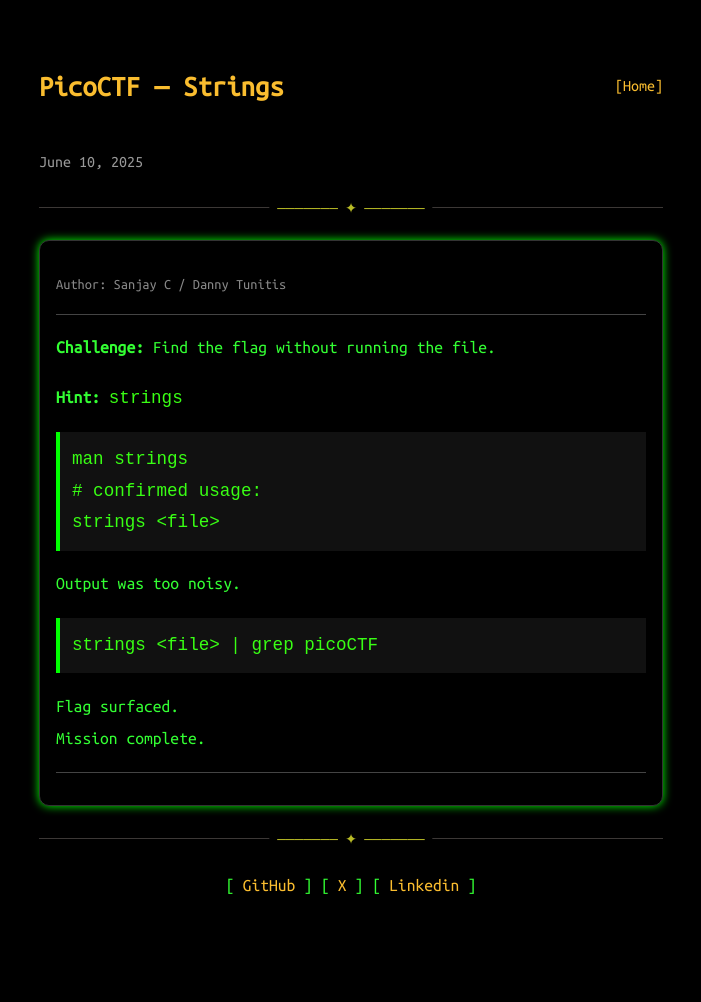
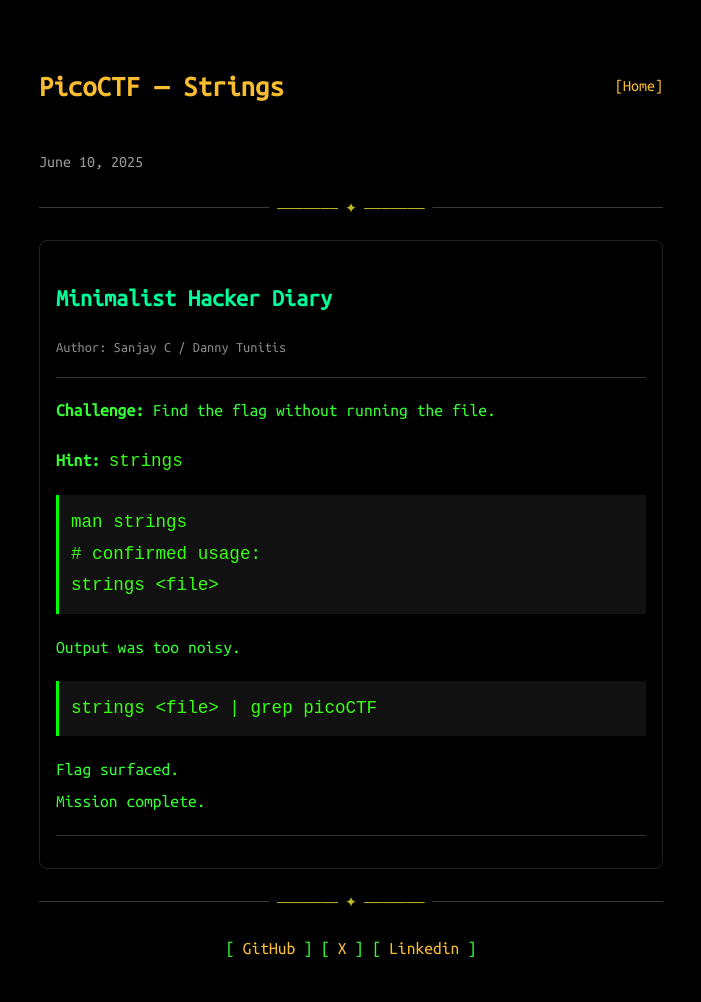
Before and after one commit to prxjwal/prxjwal, a Jekyll site: the page built from _ctf/2025-06-10.md, in a window 1280 px wide. Shown: the whole page, without its empty margins (289-990 px from the left). Built offline with Jekyll 4.4.1, drawn with Linux system fonts in a browser that asks for light colours; before the commit the page ends 939 px from its top, so only the background shows below that; some of the changed lines change nothing that is shown.

Commit message:
Update 2025-06-10.md

```diff
--- a/_ctf/2025-06-10.md
+++ b/_ctf/2025-06-10.md
@@ -13,9 +13,8 @@
       padding: 1rem;
       margin: 2rem auto;
       max-width: 800px;
-      border: 1px solid #333;
-      border-radius: 10px;
-      box-shadow: 0 0 10px #0f0;
+      border: 1px solid #222; /* subtle terminal border */
+      border-radius: 8px;
     }
 
     .hacker-diary .title {
@@ -32,7 +31,7 @@
 
     .hacker-diary .divider {
       height: 1px;
-      background-color: #444;
+      background-color: #333;
       margin: 1rem 0;
     }
 
@@ -44,13 +43,14 @@
     .hacker-diary pre {
       background-color: #111;
       padding: 0.75rem;
-      border-left: 4px solid #0f0;
+      border-left: 3px solid #0f0;
       overflow-x: auto;
       margin: 1rem 0;
       color: #39ff14;
     }
   </style>
 
+  <h1 class="title">Minimalist Hacker Diary</h1>
   <p class="meta">Author: Sanjay C / Danny Tunitis</p>
 
   <div class="divider"></div>
```
